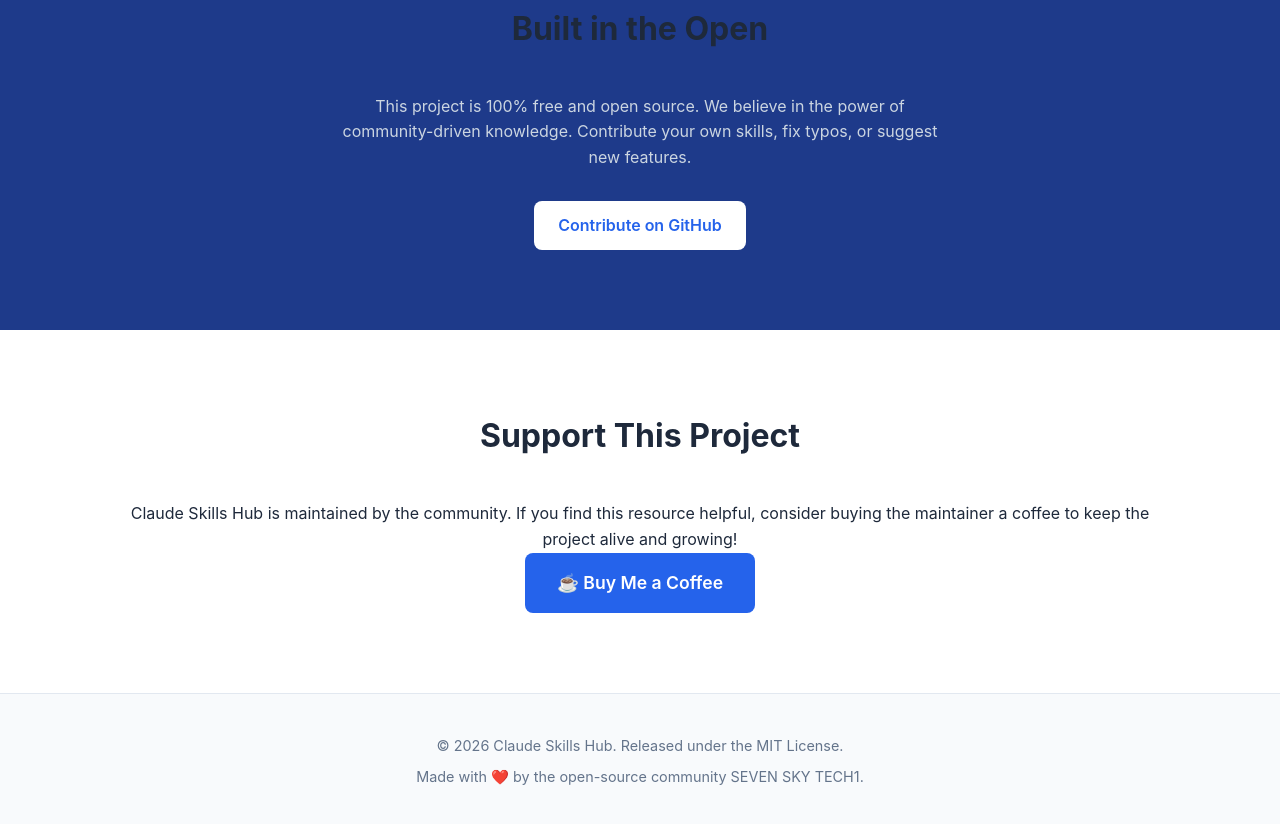
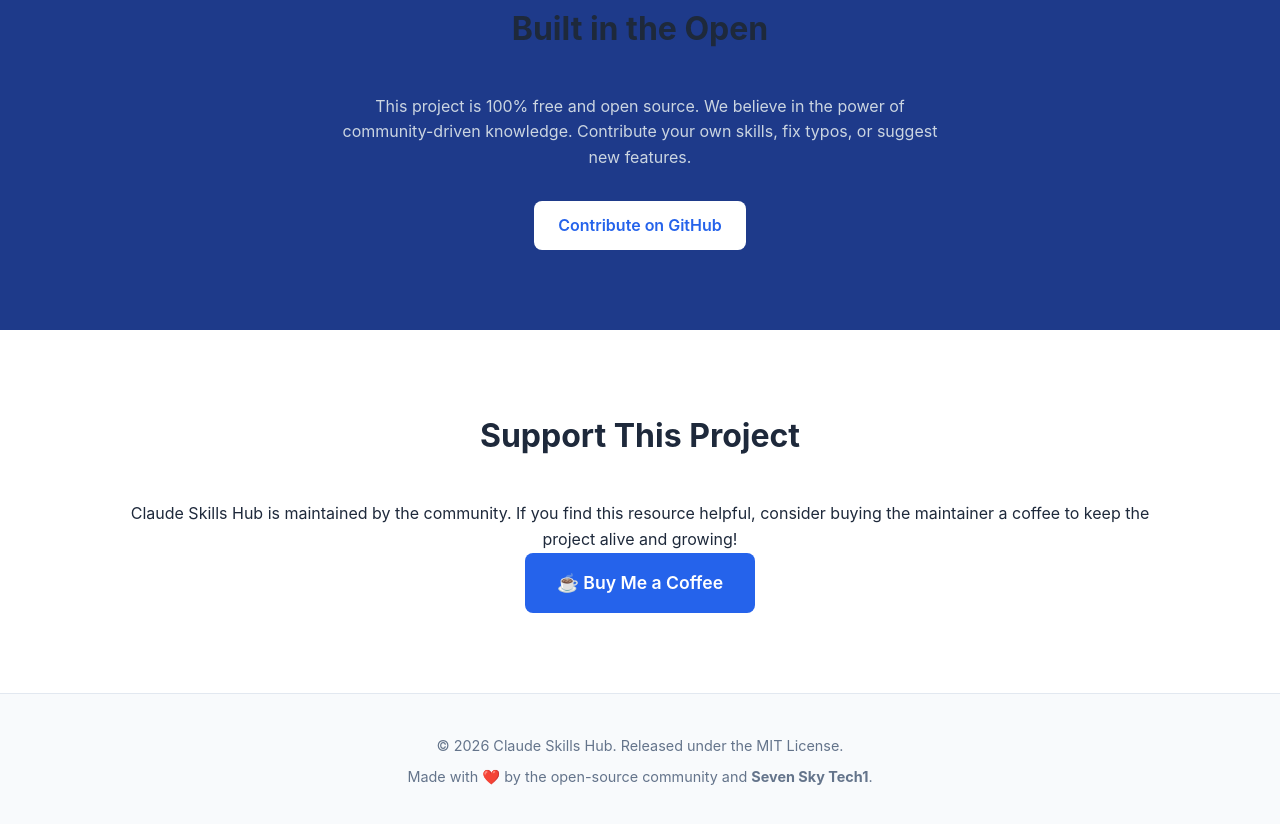
Before and after one commit to sevenskytech1/claude-skills-hub, a plain HTML site: page index.html in a window 1280 px wide. Shown: the part 1485-2309 px from the top of the page. Drawn offline with Linux system fonts and the light colour scheme.

Commit message:
Update index.html

```diff
--- a/index.html
+++ b/index.html
@@ -112,7 +112,7 @@
     <footer class="site-footer">
         <div class="container">
             <p>&copy; 2026 Claude Skills Hub. Released under the MIT License.</p>
-            <p>Made with ❤️ by the open-source community SEVEN SKY TECH1.</p>
+            <p>Made with ❤️ by the open-source community and <strong>Seven Sky Tech1</strong>.</p>
         </div>
     </footer>
 
```
